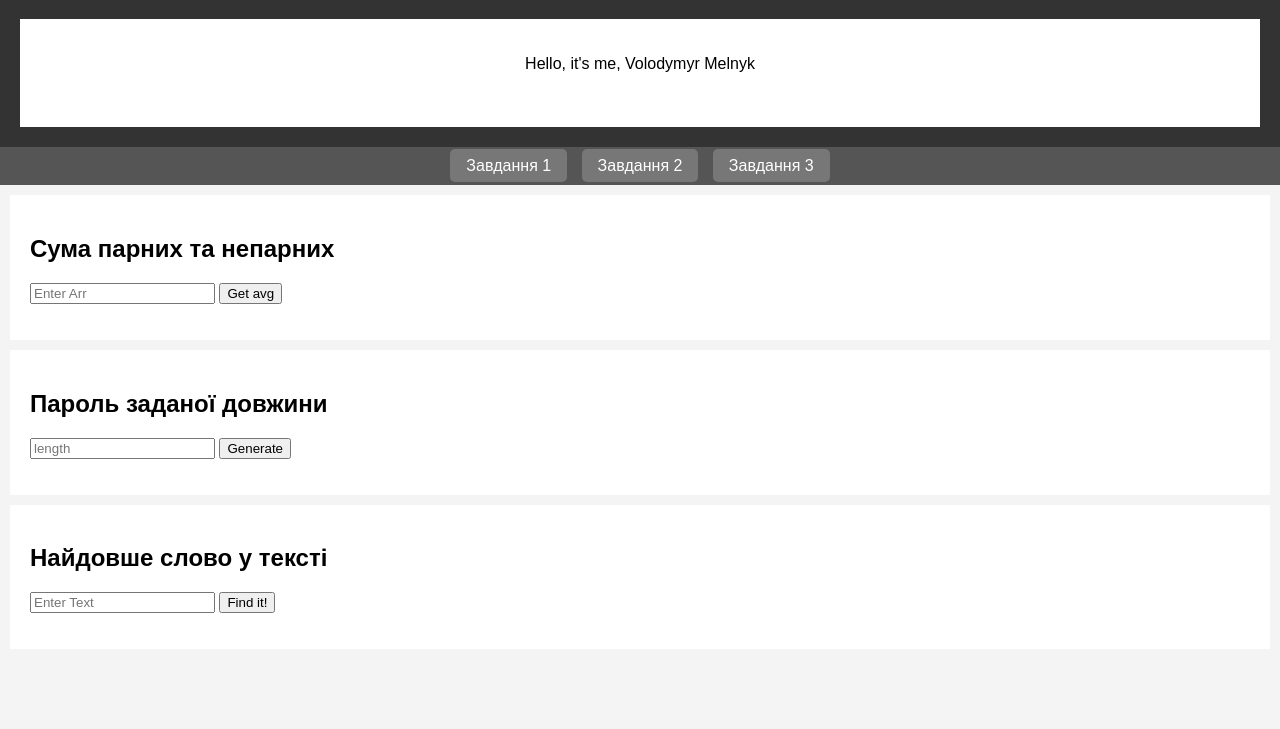
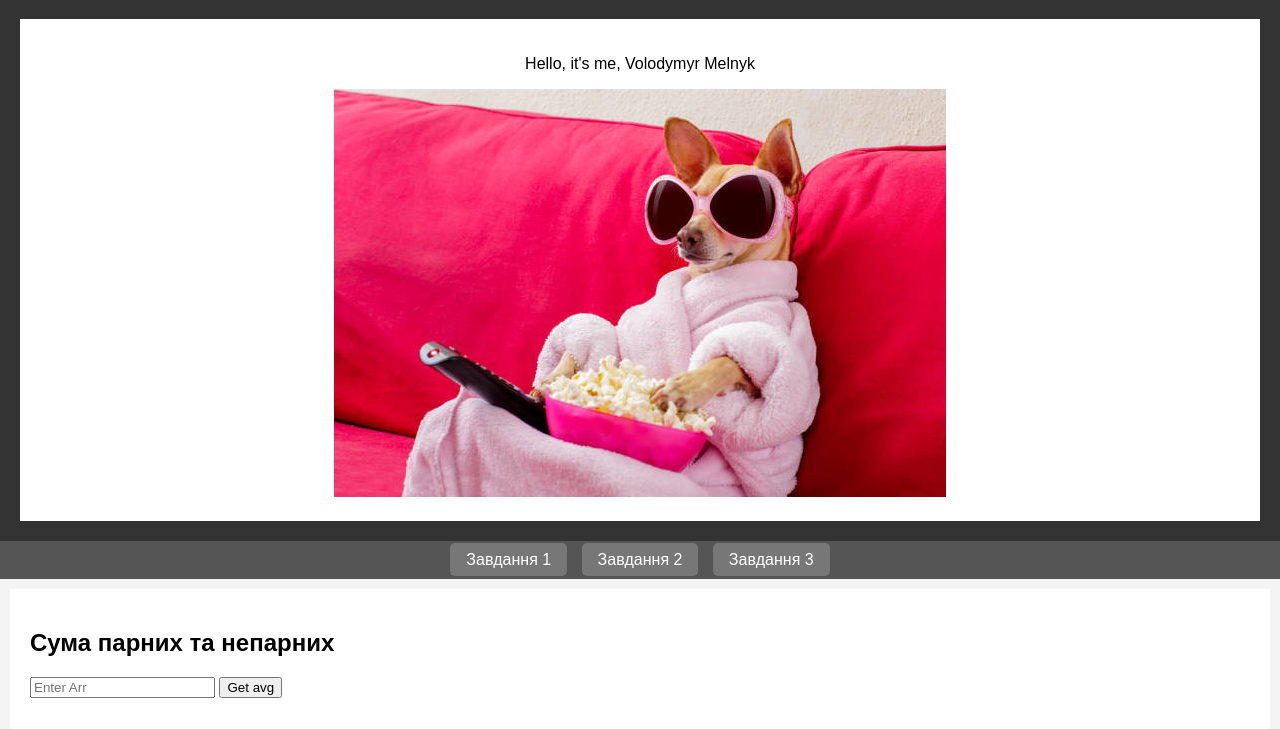
Before and after one commit to kap1yn/web_lab_1, a plain HTML site: page lab1/index.html in a window 1280 px wide. Shown: the part 71-800 px from the top of the page. Drawn offline with Linux system fonts and the light colour scheme; the site is published under a folder, as on GitHub Pages, so addresses that start at the root find nothing.

Commit message:
Update index.html

```diff
--- a/lab1/index.html
+++ b/lab1/index.html
@@ -11,7 +11,7 @@
         <h1>Lab1</h1>
         <section id="info">
             <p>Hello, it's me, Volodymyr Melnyk</p>
-            <img src="/dog.jpg" alt="">
+            <img src="./dog.jpg" alt="">
 
         </section>
 
```
